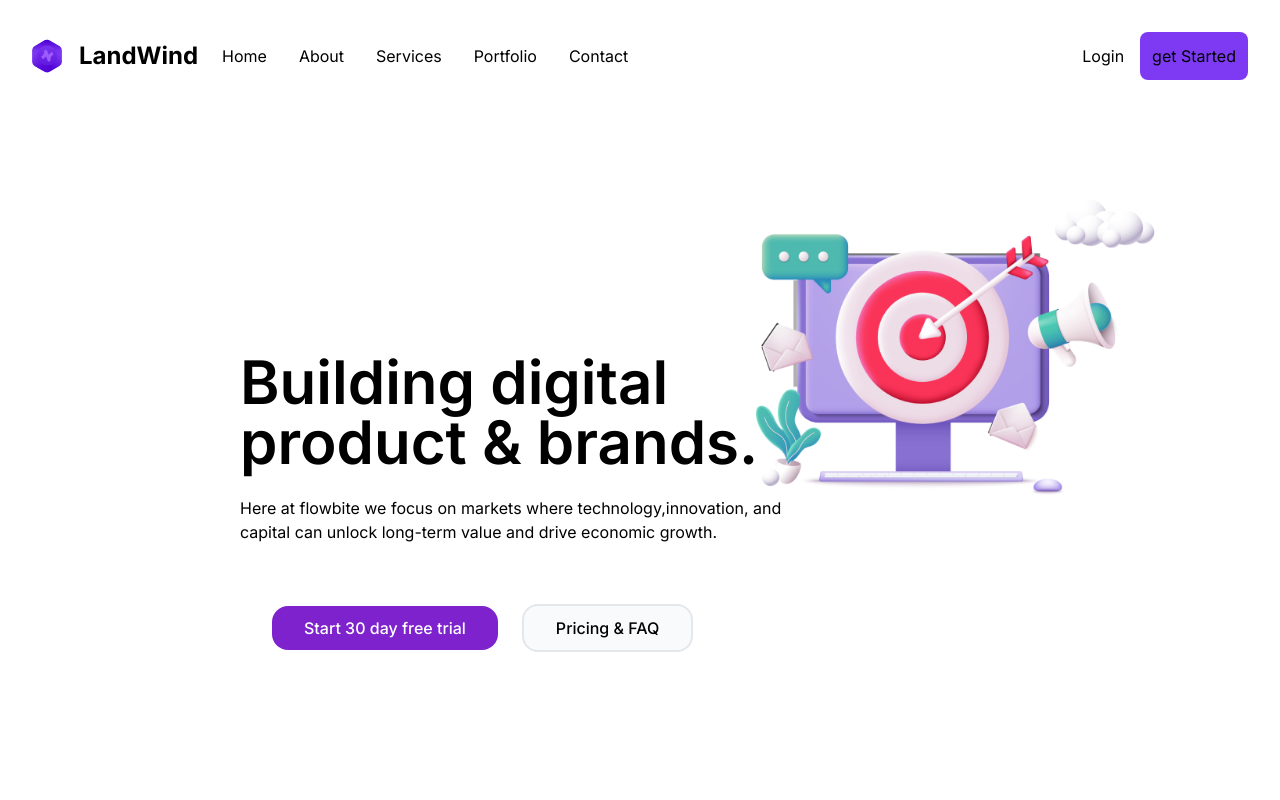
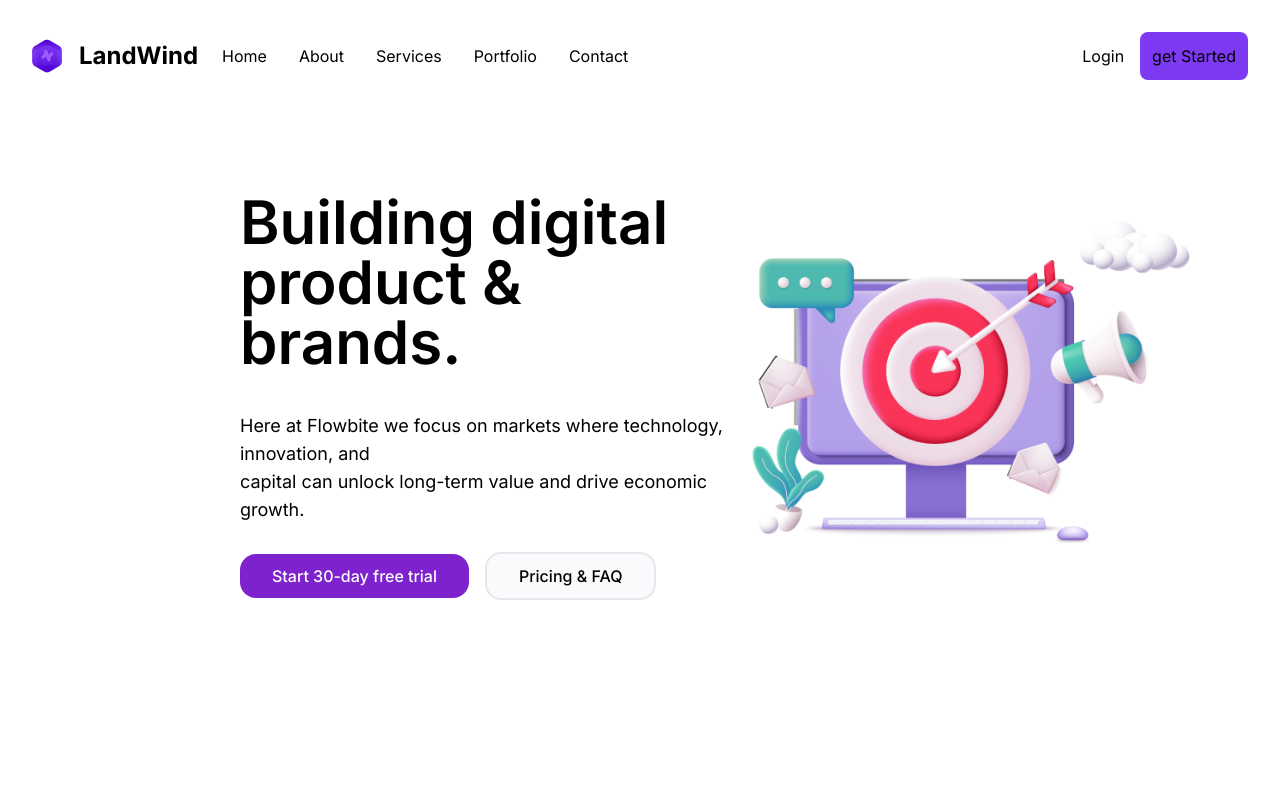
Before and after one commit to nethmina1028/prac-page, a React (Vite) app: page / in a window 1280 px wide. Shown: the top 800 px of the page. Built offline with nearby package versions, Linux system fonts and the light colour scheme.

Commit message:
new hero

```diff
--- a/src/components/hero.jsx
+++ b/src/components/hero.jsx
@@ -1,20 +1,32 @@
+function Hero() {
+  return (
+    <div className="flex flex-col p-8 lg:flex-row lg:items-center lg:justify-between lg:p-20">
+      <div className="mt-10 lg:ml-40 lg:mt-0">
+        <h1 className="text-4xl font-semibold leading-normal md:text-5xl lg:text-6xl">
+          Building digital <br />product & brands.
+        </h1>
+        <br />
+        <div className="">
+        <p className="mt-4 text-base md:text-lg">
+          Here at Flowbite we focus on markets where technology, innovation, and <br />
+          capital can unlock long-term value and drive economic growth.
+        </p></div>
 
-function hero() {
-  return (
-    <div className="p-60">
-      <h1 className="text-6xl font-semibold leading normal" >Building digital<br></br>product & brands.	</h1><br></br>
-<p>Here at flowbite we focus on markets where technology,innovation, and <br></br>capital can
-unlock long-term value and drive economic growth. </p>
+        <div className="mt-10 space-x-4">
+          <a href="#" className="inline px-6 py-2 font-medium text-white duration-300 bg-purple-700 md:px-8 md:py-3 rounded-2xl">
+            Start 30-day free trial
+          </a>
+          <a href="#" className="inline gap-3 px-6 py-2 font-medium border-2 md:px-8 md:py-3 bg-slate-50 rounded-2xl">
+            Pricing & FAQ
+          </a>
+        </div>
+      </div>
 
-<div className="p-8 mt-10 space-x-6 ">
-  <a href="#" className="inline px-8 py-3 font-medium text-white bg-purple-700 rounded-2xl duration 300">Start 30 day free trial</a>
-  <a href="#" className="inline gap-3 px-8 py-3 font-medium border-2 bg-slate-50 rounded-2xl">Pricing & FAQ</a>
-
-</div>
-<img src="src/assets/marketing-strategy.png" className="relative bottom-0 w-full p-100 px-28 py-28 xl:w-1/2 xl:absolute right-1 top-20"></img>
-
+      <div className="flex mt-10 lg:mt-0 lg:w-1/2 md:flex-row">
+        <img src="src/assets/marketing-strategy.png" className="w-full h-auto" alt="Marketing Strategy" />
+      </div>
     </div>
-  )
+  );
 }
 
-export default hero
+export default Hero;
```
